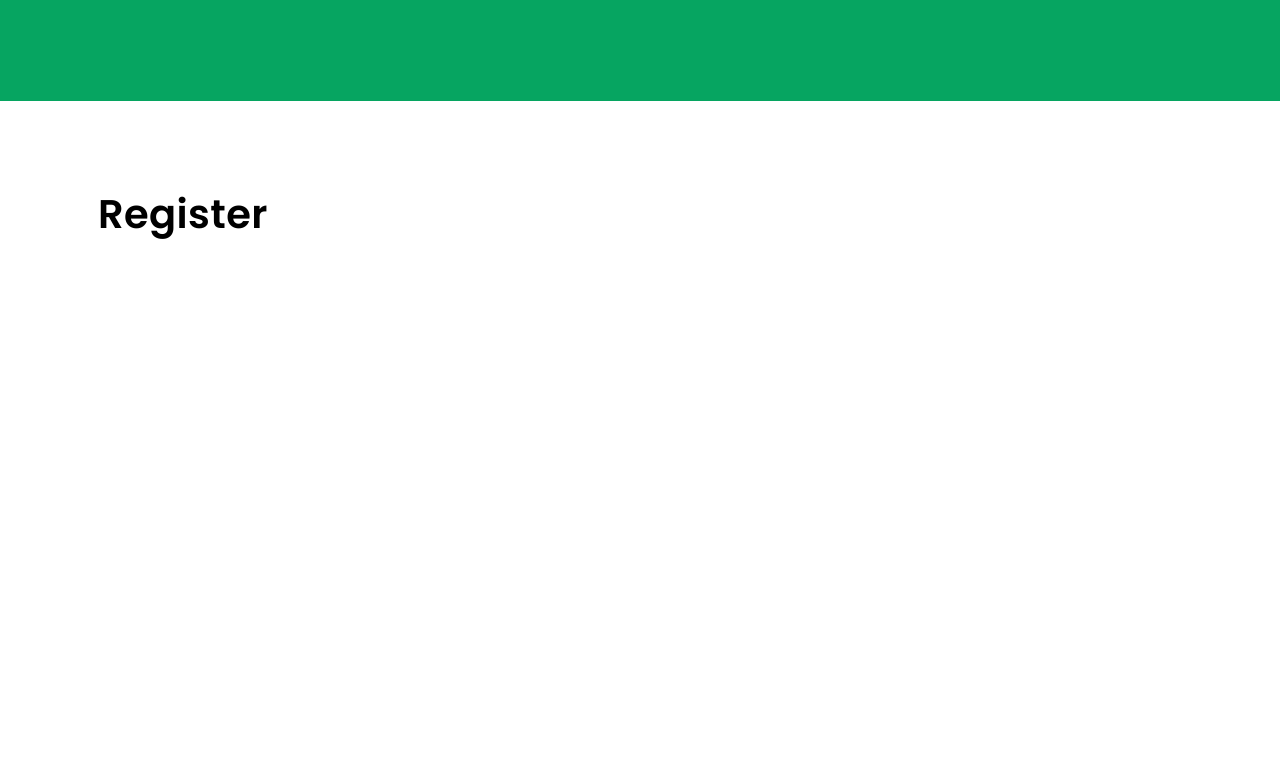
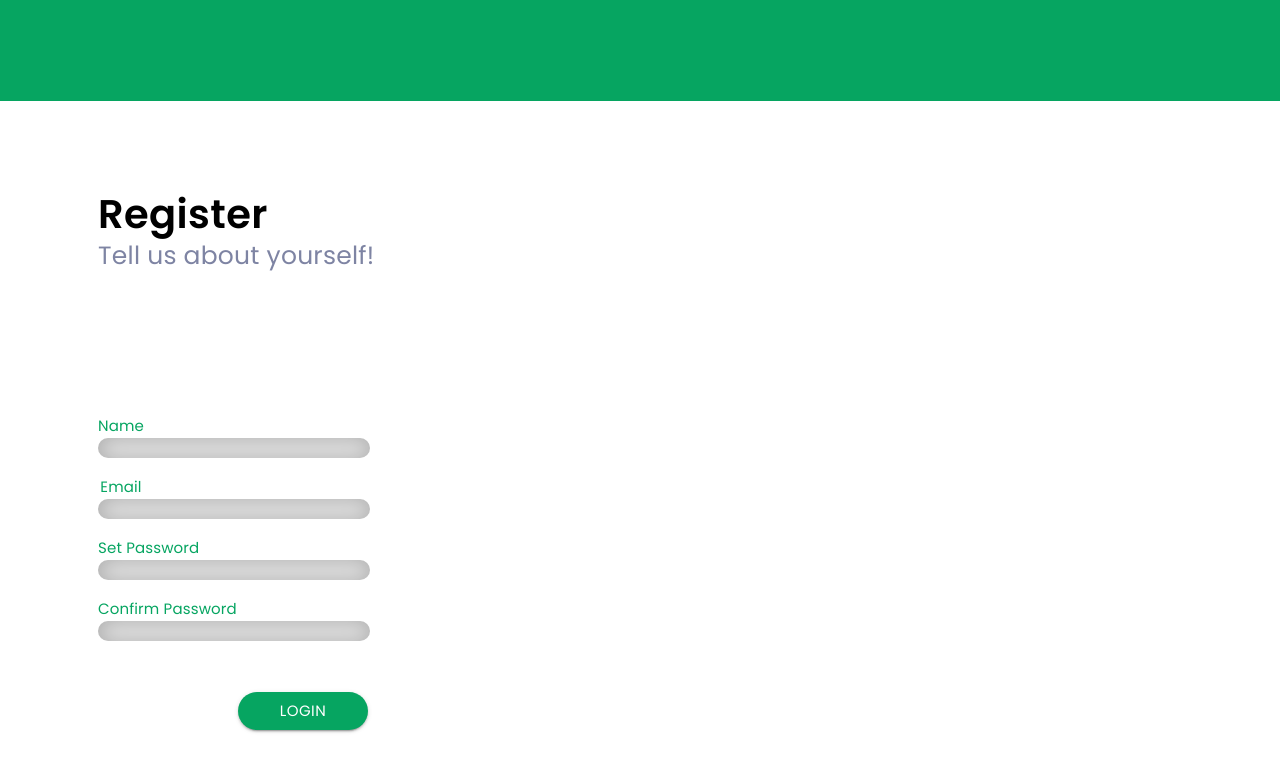
Before and after one commit to sanikaardekar/Recipe-Community-Frontend, a React (Create React App) app: page /Register in a window 1280 px wide. Shown: the top 772 px of the page. Built offline with nearby package versions, Linux system fonts and the light colour scheme.

Commit message:
register component is made

```diff
--- a/src/components/loginWith.js
+++ b/src/components/loginWith.js
@@ -126,7 +126,7 @@ const newUser = {
   lineHeight: "22.5px",
   float: "Left",
   position: "absolute",
-  width: "77px",
+  //   width: "77px",
   height: "23px",
   marginLeft: "302px",
   marginTop: "491px",
--- a/src/components/register.js
+++ b/src/components/register.js
@@ -1,9 +1,22 @@
 import React from "react";
 import Typography from "@mui/material/Typography";
+import Button from "@mui/material/Button";
 const Register = () => {
   return (
     <>
       <Typography style={headings}>Register</Typography>
+      <Typography style={text}>Tell us about yourself!</Typography>
+      <Typography style={name}>Name</Typography>
+      <form style={styledFormForN} />
+      <Typography style={email}>Email</Typography>
+      <form style={styledFormForE} />
+      <Typography style={setPass}>Set Password</Typography>
+      <form style={styledFormForSP} />
+      <Typography style={confirmPass}>Confirm Password</Typography>
+      <form style={styledFormForCP} />
+      <Button variant="contained" style={styledButtonForL}>
+        Login
+      </Button>
     </>
   );
 };
@@ -23,4 +36,129 @@ const headings = {
   marginLeft: "98px",
   marginTop: "83px",
 };
+const text = {
+  fontFamily: "Poppins",
+  fontWeight: "normal",
+  fontStyle: "normal",
+  fontSize: " 25px",
+  lineHeight: "37.5px",
+  float: "Left",
+  color: "#7E84A3",
+  position: "absolute",
+  //   width: "272px",
+  height: "38px",
+  marginLeft: "98px",
+  marginTop: "136px",
+};
+
+const email = {
+  fontFamily: "Poppins",
+  fontWeight: "normal",
+  fontStyle: "normal",
+  fontSize: " 15px",
+  lineHeight: "22px",
+  color: "#06A561",
+  position: "absolute",
+  width: "46px",
+  height: "23px",
+  marginLeft: "98px",
+  marginTop: "375px",
+};
+const setPass = {
+  fontFamily: "Poppins",
+  fontWeight: "normal",
+  fontStyle: "normal",
+  fontSize: " 15px",
+  lineHeight: "22px",
+  color: "#06A561",
+  position: "absolute",
+
+  height: "23px",
+  marginLeft: "98px",
+  marginTop: "436px",
+};
+const confirmPass = {
+  fontFamily: "Poppins",
+  fontWeight: "normal",
+  fontStyle: "normal",
+  fontSize: " 15px",
+  lineHeight: "22px",
+  color: "#06A561",
+  position: "absolute",
+  height: "23px",
+  marginLeft: "98px",
+  marginTop: "497px",
+};
+const name = {
+  fontFamily: "Poppins",
+  fontWeight: "normal",
+  fontStyle: "normal",
+  fontSize: " 15px",
+  lineHeight: "22px",
+  color: "#06A561",
+  position: "absolute",
+  width: "46px",
+  height: "23px",
+  marginLeft: "98px",
+  marginTop: "314px",
+};
+const styledFormForN = {
+  position: "absolute",
+  width: "272px",
+  height: "20px",
+  float: "left!important",
+  marginLeft: "98px",
+  marginTop: "337px",
+  backgroundColor: "#E5E5E5",
+  borderRadius: "20px",
+  boxShadow: "inset 1px 1px 20px rgba(0, 0, 0, 0.25)",
+};
+const styledFormForE = {
+  position: "absolute",
+  width: "272px",
+  height: "20px",
+  float: "left!important",
+  marginLeft: "98px",
+  marginTop: "398px",
+  backgroundColor: "#E5E5E5",
+  borderRadius: "20px",
+  boxShadow: "inset 1px 1px 20px rgba(0, 0, 0, 0.25)",
+};
+const styledFormForSP = {
+  position: "absolute",
+  width: "272px",
+  height: "20px",
+  float: "left!important",
+  marginLeft: "98px",
+  marginTop: "459px",
+  backgroundColor: "#E5E5E5",
+  borderRadius: "20px",
+  boxShadow: "inset 1px 1px 20px rgba(0, 0, 0, 0.25)",
+};
+const styledFormForCP = {
+  position: "absolute",
+  width: "272px",
+  height: "20px",
+  float: "left!important",
+  marginLeft: "98px",
+  marginTop: "520px",
+  backgroundColor: "#E5E5E5",
+  borderRadius: "20px",
+  boxShadow: "inset 1px 1px 20px rgba(0, 0, 0, 0.25)",
+};
+const styledButtonForL = {
+  fontFamily: "Poppins",
+  fontWeight: "normal",
+  fontStyle: "normal",
+  fontSize: " 15px",
+  lineHeight: "22px",
+  color: "#FFFFFF",
+  backgroundColor: "#06A561",
+  width: "130px",
+  height: "38px",
+  marginLeft: "238px",
+  marginTop: "591px",
+  borderRadius: "20px",
+  float: "left",
+};
 export default Register;
```
